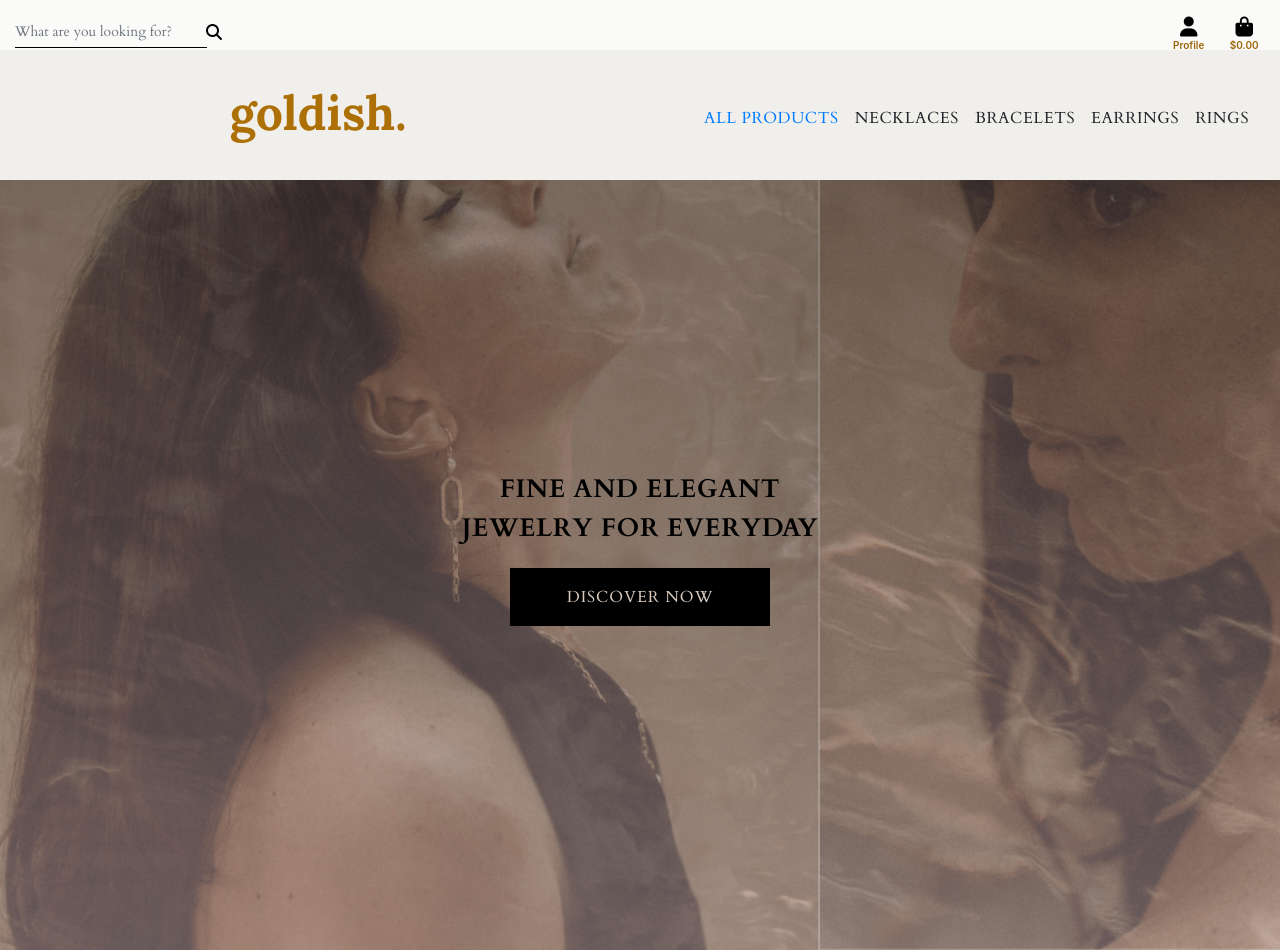
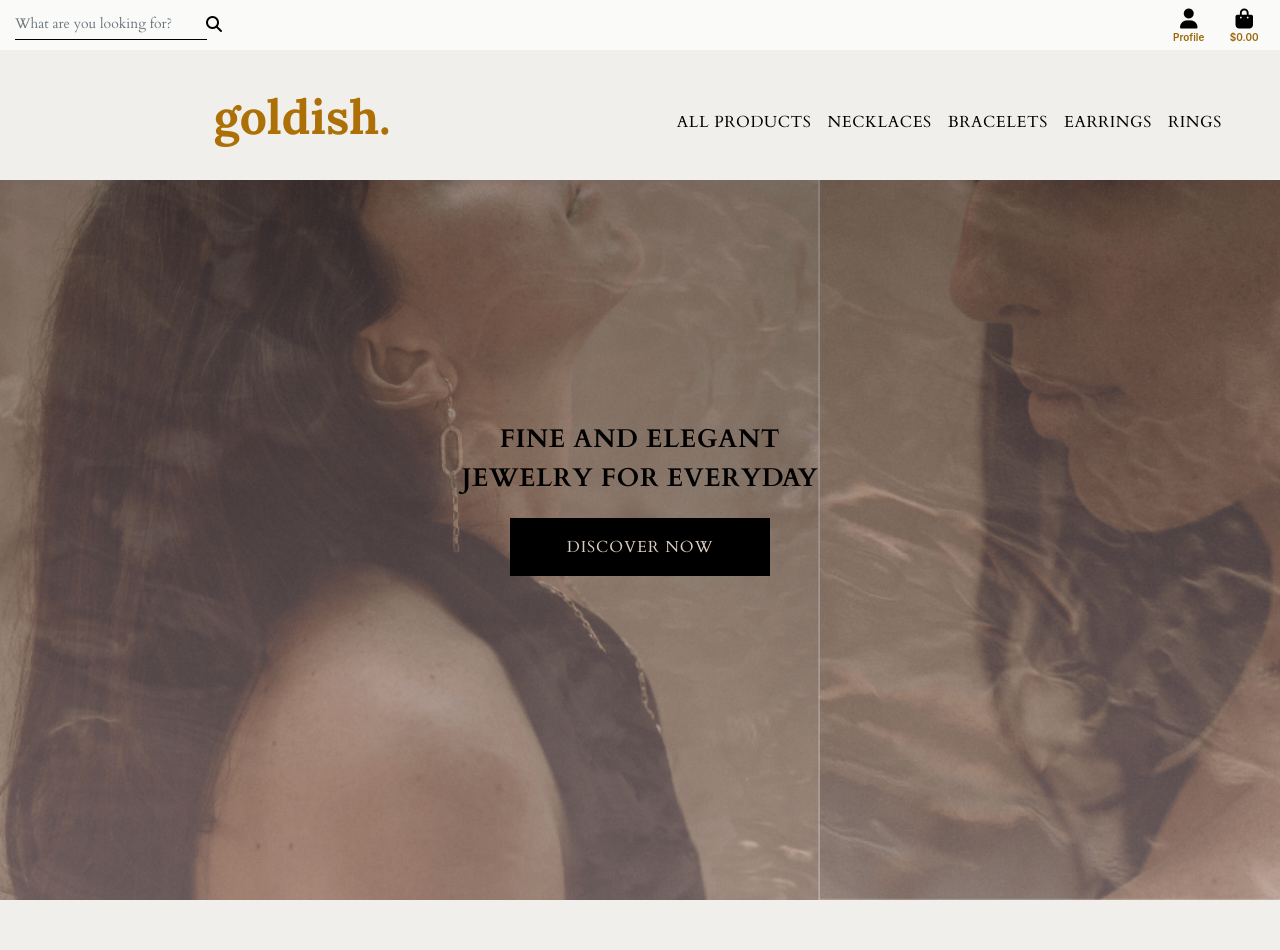
Before and after one commit to kristinabog/goldish, a Django app: page / in a window 1280 px wide. After the commit the page ends 900 px from the top, so only its background shows below. Run offline with Django 3.2, Linux system fonts and the light colour scheme; some libraries are stand-ins or nearby versions.

Commit message:
Continued styling the navbar

```diff
--- a/static/css/base.css
+++ b/static/css/base.css
@@ -2,6 +2,12 @@ html {
     height: 100%;
     font-family: 'Cardo', sans-serif;
     background-color: #fafaf9;
+}
+
+
+a,
+a:not([href]) {
+    color: black;
 }
 
 /*----------------------------navbar */
@@ -51,9 +57,13 @@ html {
     padding: 0.4rem 0.4rem 0rem 0.4rem;
 }
 
-#navbar-1 {
+.navbar-1 {
     height: 50px;
     background-color: #fafaf9;
+}
+
+.search-dropdown {
+    background-color: #fafaf9
 }
 
 /* navbar 2 */
@@ -61,15 +71,12 @@ html {
 #navbar-2 {
     background-color: rgb(241, 239, 235);
     height: 130px;
+    padding: 0;
 }
 
 .logo-link {
     width: fit-content;
     padding-bottom: 10px;
-}
-
-#logo-col {
-    margin-left: 12rem;
 }
 
 #logo {
@@ -84,6 +91,14 @@ html {
 
 div#nav2-links a.nav-link {
     margin-right: 1.5rem;
+}
+
+.navbar-toggler-icon {
+    color: black;
+}
+
+.navbar-collapse {
+    background-color: rgb(241, 239, 235);
 }
 
 /* h1 & Button on home page */
@@ -194,6 +209,13 @@ div.home-h1 .h1, h1 {
       }
 
       .header-container {
-        padding-top: 150px;
+        padding-top: 100px;
     }
   }
+
+  @media (min-width: 1162px) {
+
+    #logo-col {
+        margin-left: 12rem;
+    }
+  }
--- a/templates/base.html
+++ b/templates/base.html
@@ -37,16 +37,14 @@
   <body>
     <header class="container-fluid fixed-top">
     <!-- Navbar 1 -->
-        <div class="row pt-lg-2 d-none d-lg-flex" id="navbar-1">
+        <div class="row d-none d-lg-flex navbar-1">
             <div class="col-3 py-1 py-lg-0 search-bar">
                 <form method="GET" action="">
                     <div class="input-group">
                         <input class="form-control search-input rounded-0" type="text" name="q" placeholder="What are you looking for?">
                         <div class="input-group-append">
                             <button class="form-control search-icon" type="submit">
-                                <span class="icon">
-                                    <i class="fas fa-search"></i>
-                                </span>
+                                <i class="fas fa-search"></i>
                             </button>
                         </div>
                     </div>
@@ -94,9 +92,14 @@
             </div>
         </div>
     <!-- Navbar 1 -->
+    <!-- Navbar 1 Mobile -->
+    <div class="row navbar-1 d-lg-none justify-content-end">
+        {% include 'includes/mobile-nav.html' %}
+    </div>
+    <!-- Navbar 1 Mobile -->
     <!-- Navbar 2-->
         <nav id="navbar-2" class="row navbar navbar-expand-lg pt-lg-2 d-lg-flex">
-            <div class="col-12 col-lg-4 my-auto text-center" id="logo-col">
+            <div class="col-4 my-auto text-center" id="logo-col">
                 <a href="{% url 'home' %}" class="nav-link logo-link">
                     <h2 class="my-0" id="logo"><strong>goldish.</strong></h2>
                 </a>
@@ -105,7 +108,6 @@
             <button class="navbar-toggler" type="button" data-toggle="collapse" data-target="#main-nav" aria-controls="main-nav" aria-expanded="false" aria-label="Toggle navigation">
                 <span class="navbar-toggler-icon"></span>
             </button>
-            {% include 'includes/mobile-nav.html' %}
             {% include 'includes/navbar-2.html' %}
         </nav>
     <!-- Navbar 2-->
--- a/templates/includes/mobile-nav.html
+++ b/templates/includes/mobile-nav.html
@@ -4,10 +4,13 @@
             aria-haspopup="true" aria-expanded="false">
             <div class="text-center">
                 <div><i class="fas fa-search fa-lg"></i></div>
+                <p class="nav-text">
+                    Search
+                </p>
             </div>
         </a>
-        <div class="dropdown-menu border-0 w-100 p-3 rounded-0 my-0" aria-labelledby="mobile-search">
-            <div class="row" id="navbar-1">
+        <div class="dropdown-menu border-0 w-100 p-3 rounded-0 my-0 search-dropdown" aria-labelledby="mobile-search">
+            <div class="row justify-content-end" id="navbar-1">
                 <div class="col-3 py-1 py-lg-0 search-bar">
                     <form method="GET" action="">
                         <div class="input-group">
```
